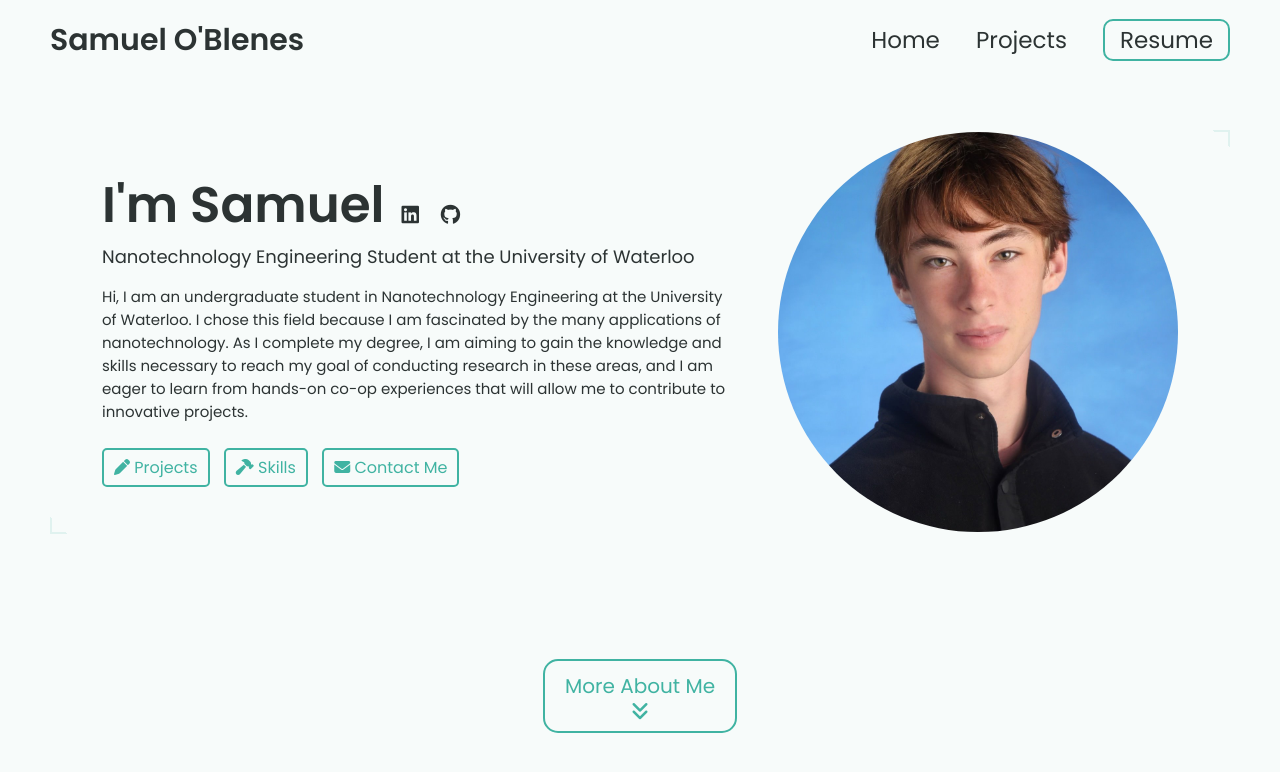
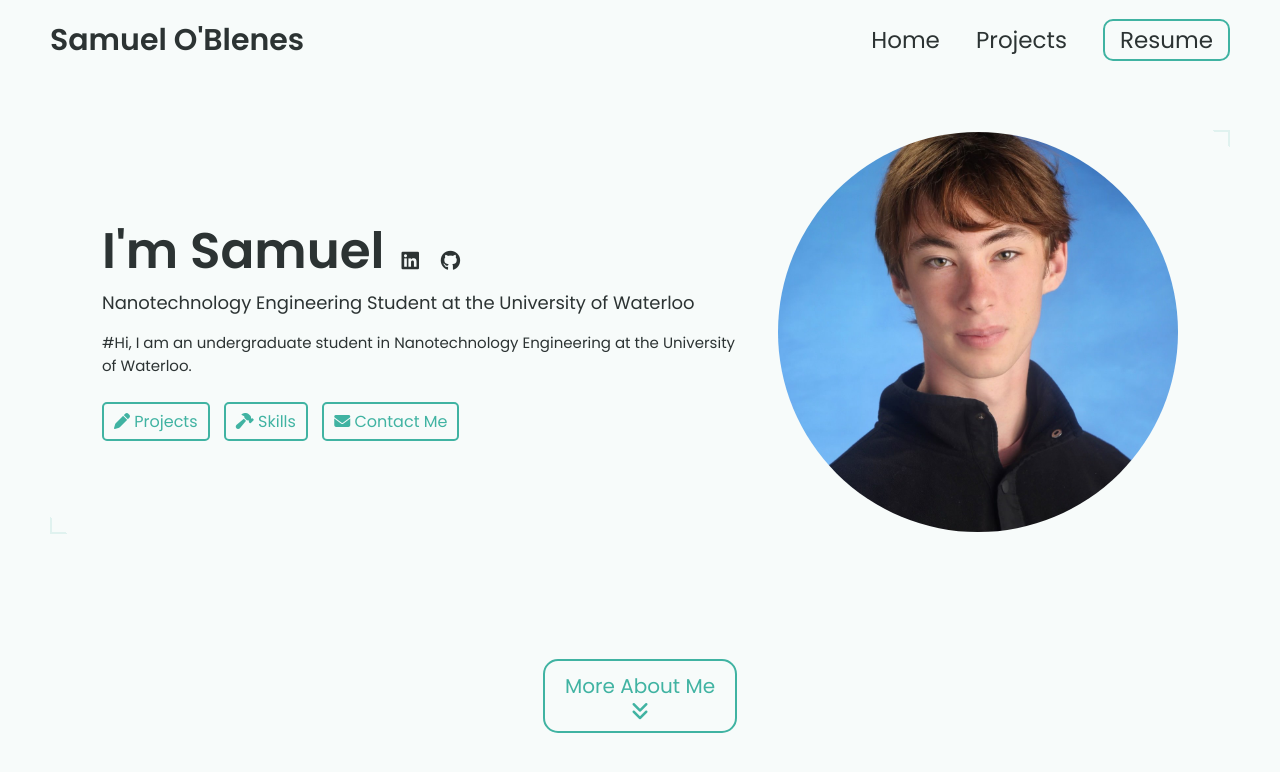
Before and after one commit to samueloblenes/samueloblenes.github.io, a Jekyll site: the page built from index.html, in a window 1280 px wide and 900 px high. Shown: the top 772 px of the window. Built offline with Jekyll 4.4.1, drawn with Linux system fonts in a browser that asks for light colours.

Commit message:
Update _config.yml

```diff
--- a/_config.yml
+++ b/_config.yml
@@ -15,11 +15,11 @@ title: Samuel O'Blenes's Portfolio # This is what shows up in the tab of the bro
 name: Samuel O'Blenes
 headline: Nanotechnology Engineering Student at the University of Waterloo
 description: >- # dont remove this line. this will ignore all new lines until the next section
-  Hi, I am an undergraduate student in Nanotechnology Engineering at the University of Waterloo.
-  I chose this field because I am fascinated by the many applications of nanotechnology. As I complete
-  my degree, I am aiming to gain the knowledge and skills necessary to reach my goal of conducting
-  research in these areas, and I am eager to learn from hands-on co-op experiences that will allow me to
-  contribute to innovative projects.
+  #Hi, I am an undergraduate student in Nanotechnology Engineering at the University of Waterloo.
+#  I chose this field because I am fascinated by the many applications of nanotechnology. As I complete
+ # my degree, I am aiming to gain the knowledge and skills necessary to reach my goal of conducting
+ # research in these areas, and I am eager to learn from hands-on co-op experiences that will allow me to
+ # contribute to innovative projects.
 
 
 # Place your profile image in /assets/images/profile-image/folder and edit the file name
```
